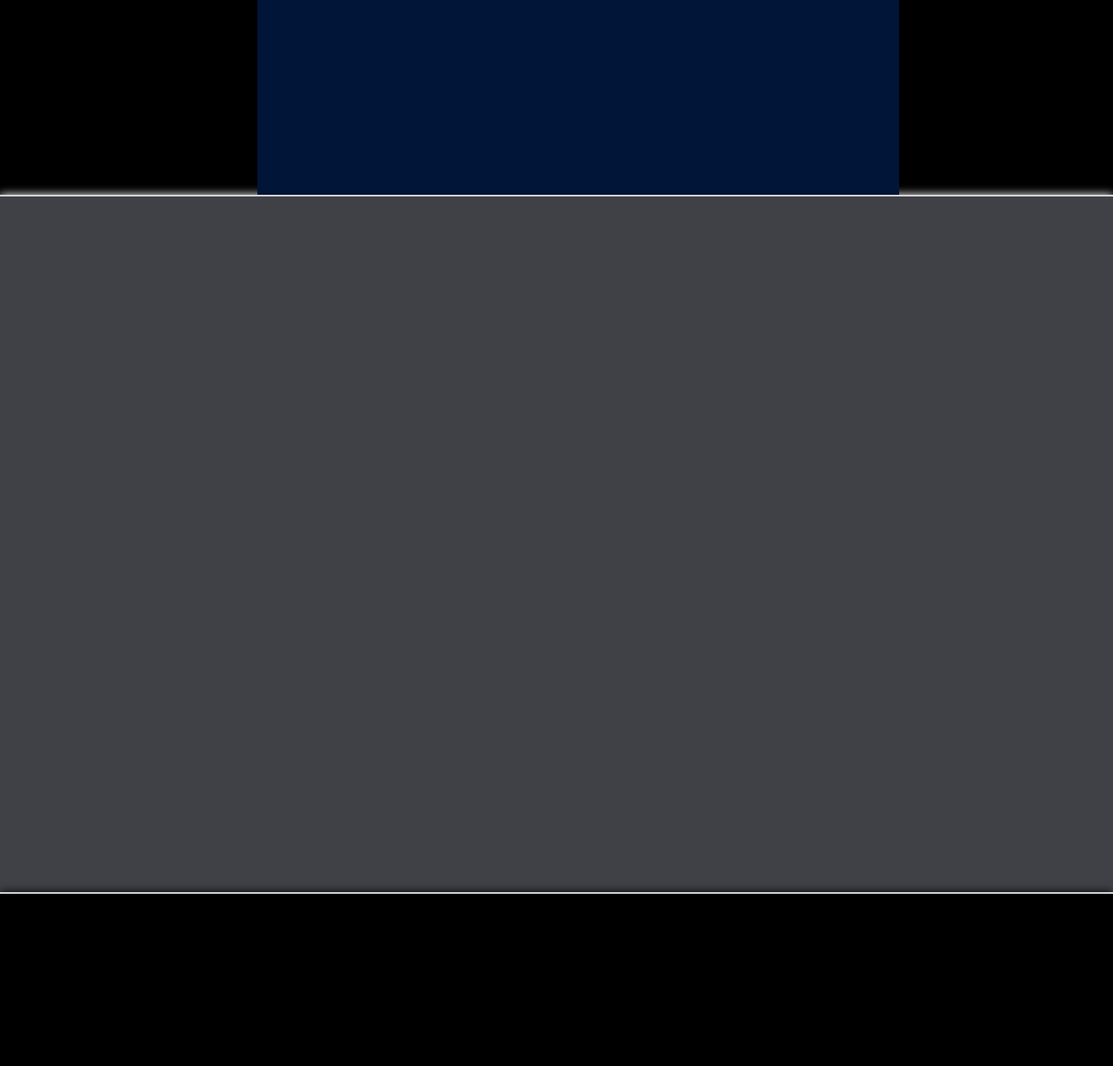
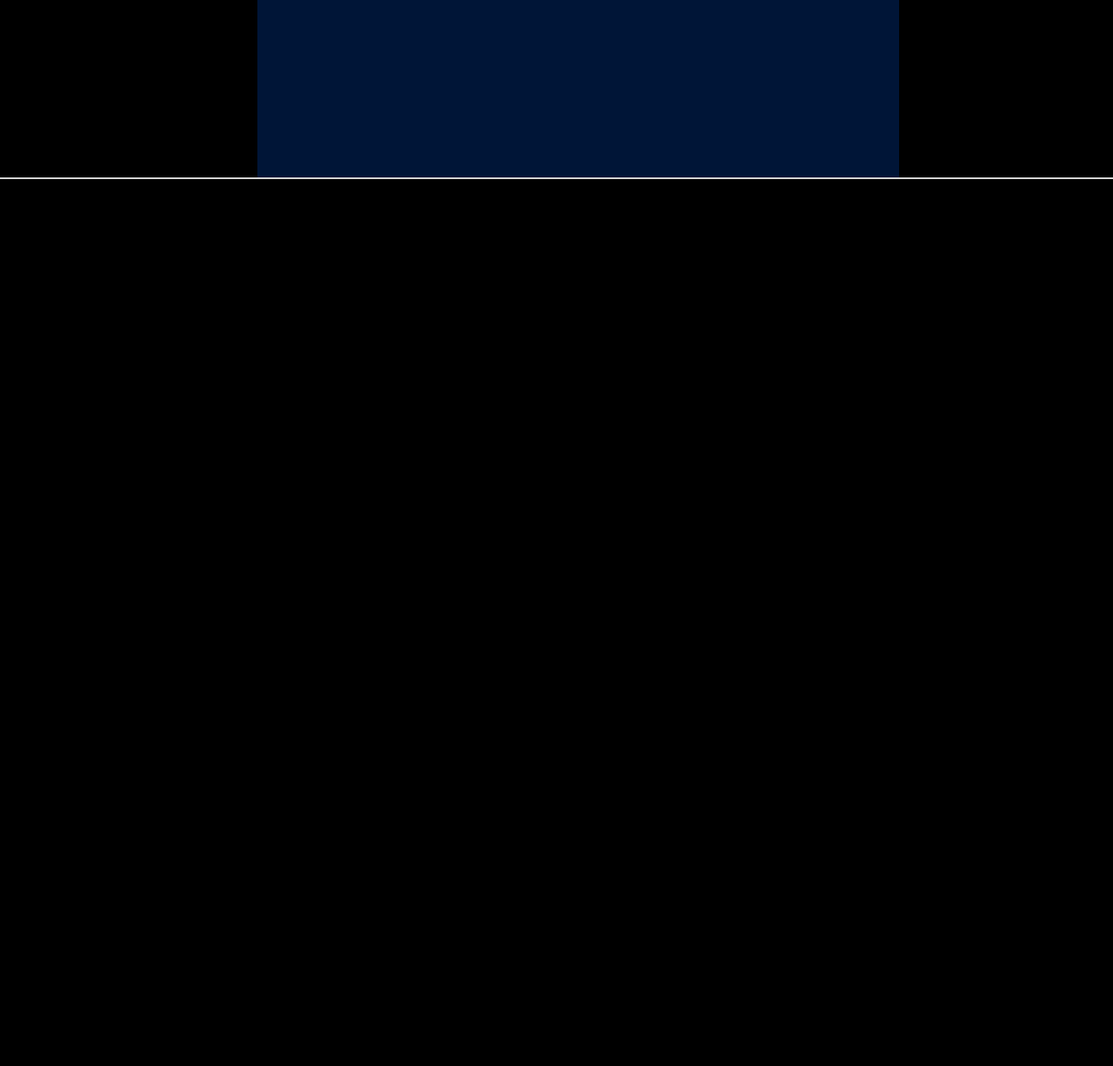
Before and after one commit to RickRietbergen/CRUD-P3, a PHP site: page / in a window 1280 px wide; the page is wider, and only the part inside the window is pictured. Shown: the part 2200-3426 px from the top of that part at 87% size. After the commit the page ends 2406 px from the top of that part, so only its background shows below. Run offline with PHP 8.4, Linux system fonts and the light colour scheme; data that the repository does not hold is empty.

Commit message:
werken div weg

```diff
--- a/CSS/styles.css
+++ b/CSS/styles.css
@@ -171,13 +171,6 @@ header .header nav li a .snackbar__logo {
   height: 100vh;
 }
 
-.container__werken__bigsnack {
-  width: 100%;
-  height: 100vh;
-  box-shadow: 0px 0px 10px rgba(255,255,255);
-  background-color: #404147;
-  border-top: solid 2px lightgray;
-}
 /*contact*/
 .container__contact {
   width: 100%;
--- a/index.php
+++ b/index.html
@@ -99,10 +99,6 @@
           </div>
         </div>
 
-        <div class="container__werken__bigsnack" id="werken">
-
-        </div>
-
         <div class="container__contact" id="contact">
 
         </div>
```
